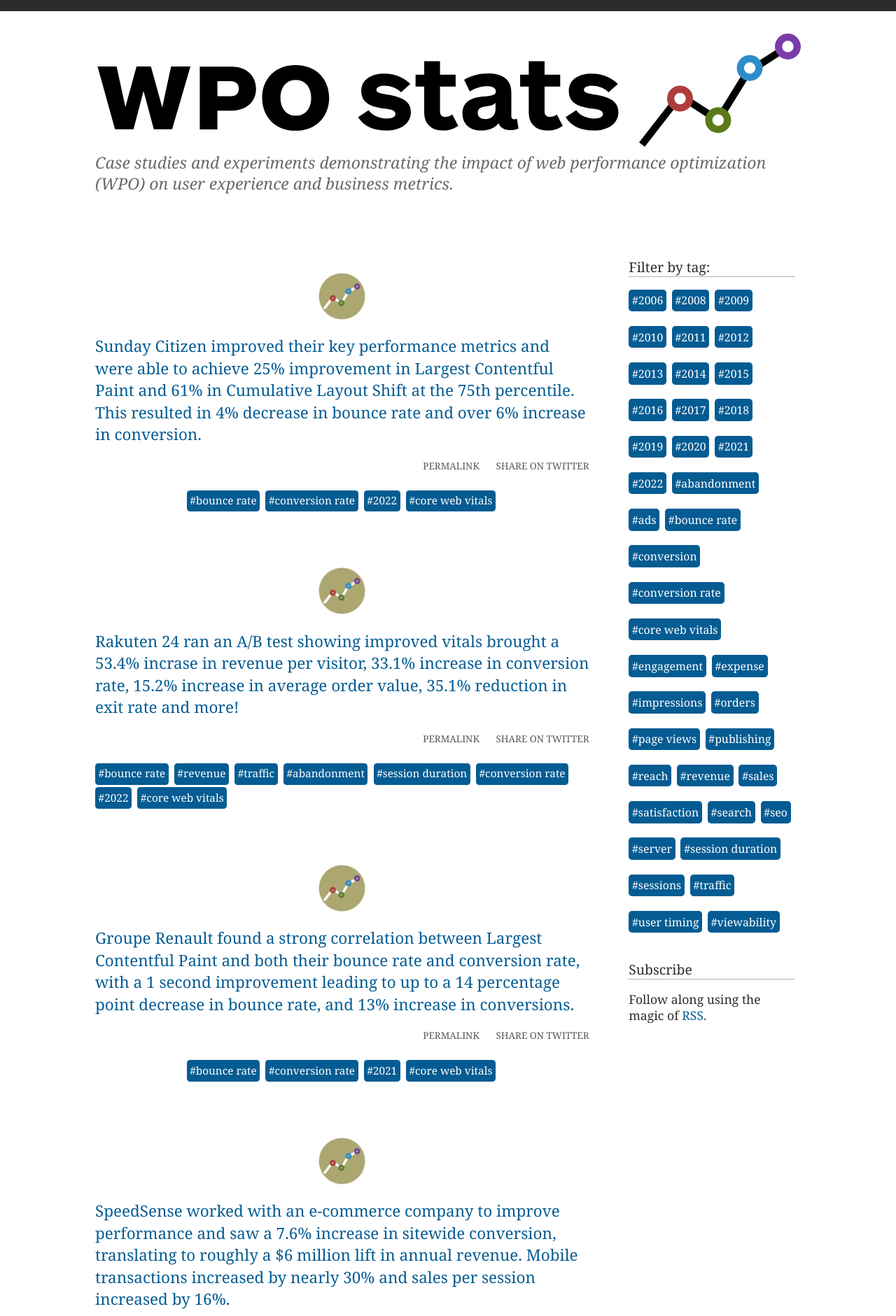
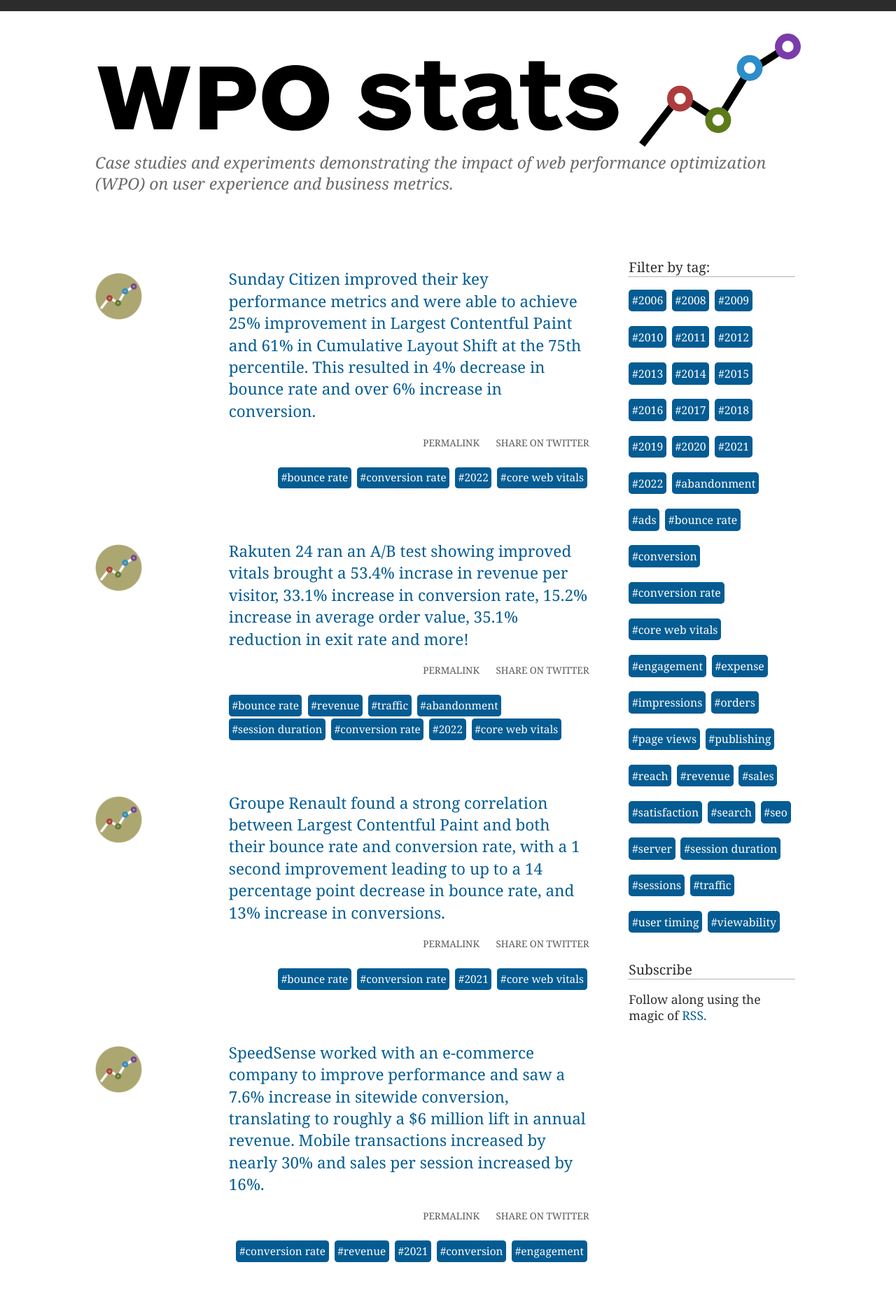
Before and after one commit to tkadlec/WPOStats, a Jekyll site: the page built from index.html, in a window 1280 px wide. Shown: the top 1881 px of the page at 70% size. Built offline with Jekyll 4.4.1, drawn with Linux system fonts in a browser that asks for light colours; the list of posts is cut into pages by our own code.

Commit message:
Update _slats.scss
heh

```diff
--- a/_sass/objects/_slats.scss
+++ b/_sass/objects/_slats.scss
@@ -11,9 +11,9 @@
 
 		@media screen and (min-width: $bp-xsmall) {
 			display: grid;
-			grid-template: 1fr 3fr;
+			grid-template-columns: 1fr 3fr;
 			grid-column-gap: 1em;
-			justify-items: center;
+			justify-items: right;
 			align-items: start;
 		}
 	}
@@ -28,6 +28,7 @@
 			grid-row-start: 1;
 			grid-row-end: span 2;
 			margin-top: 1.5em;
+			justify-self: start;
 		}
 	}
 	p{
```
